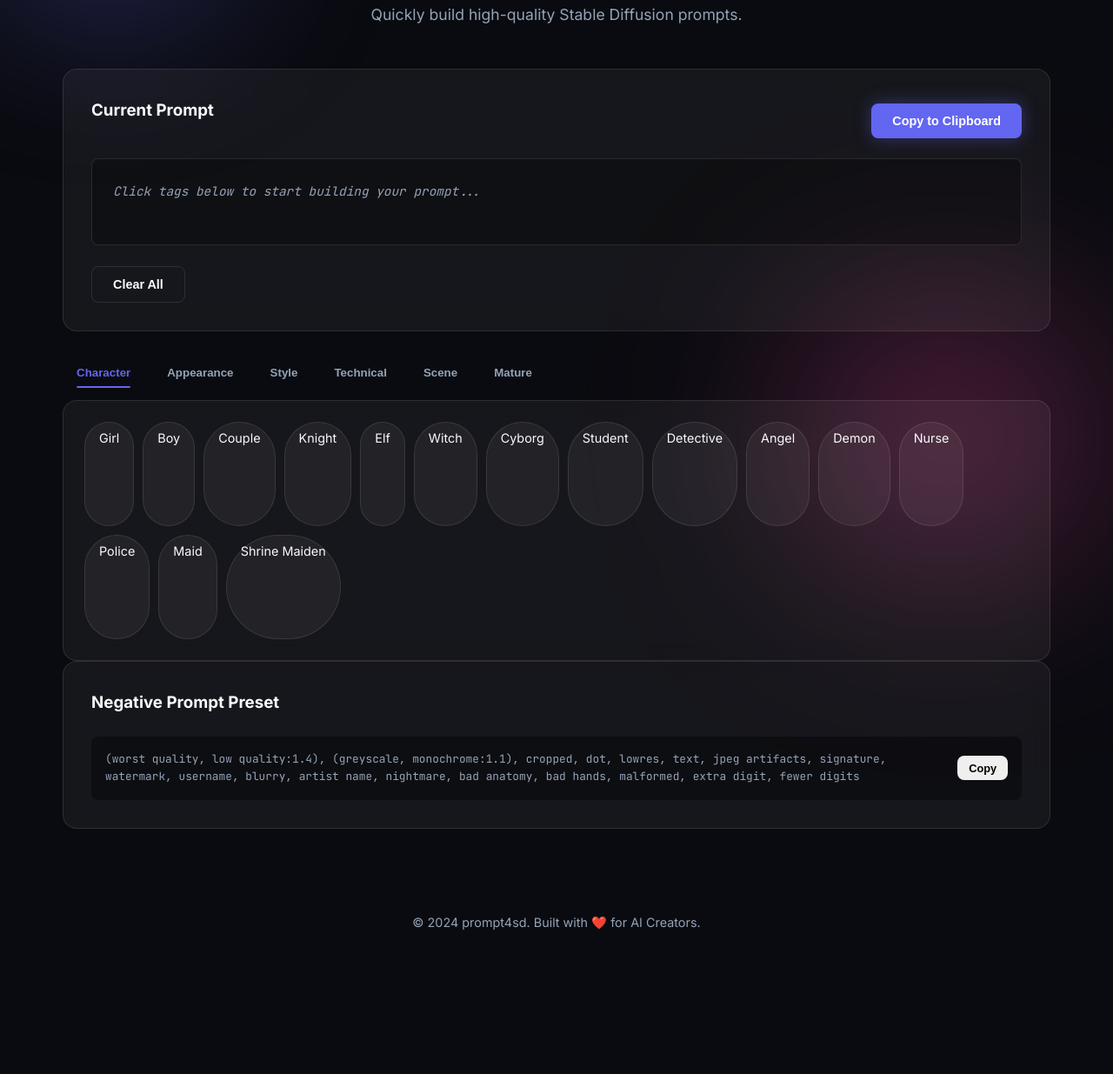
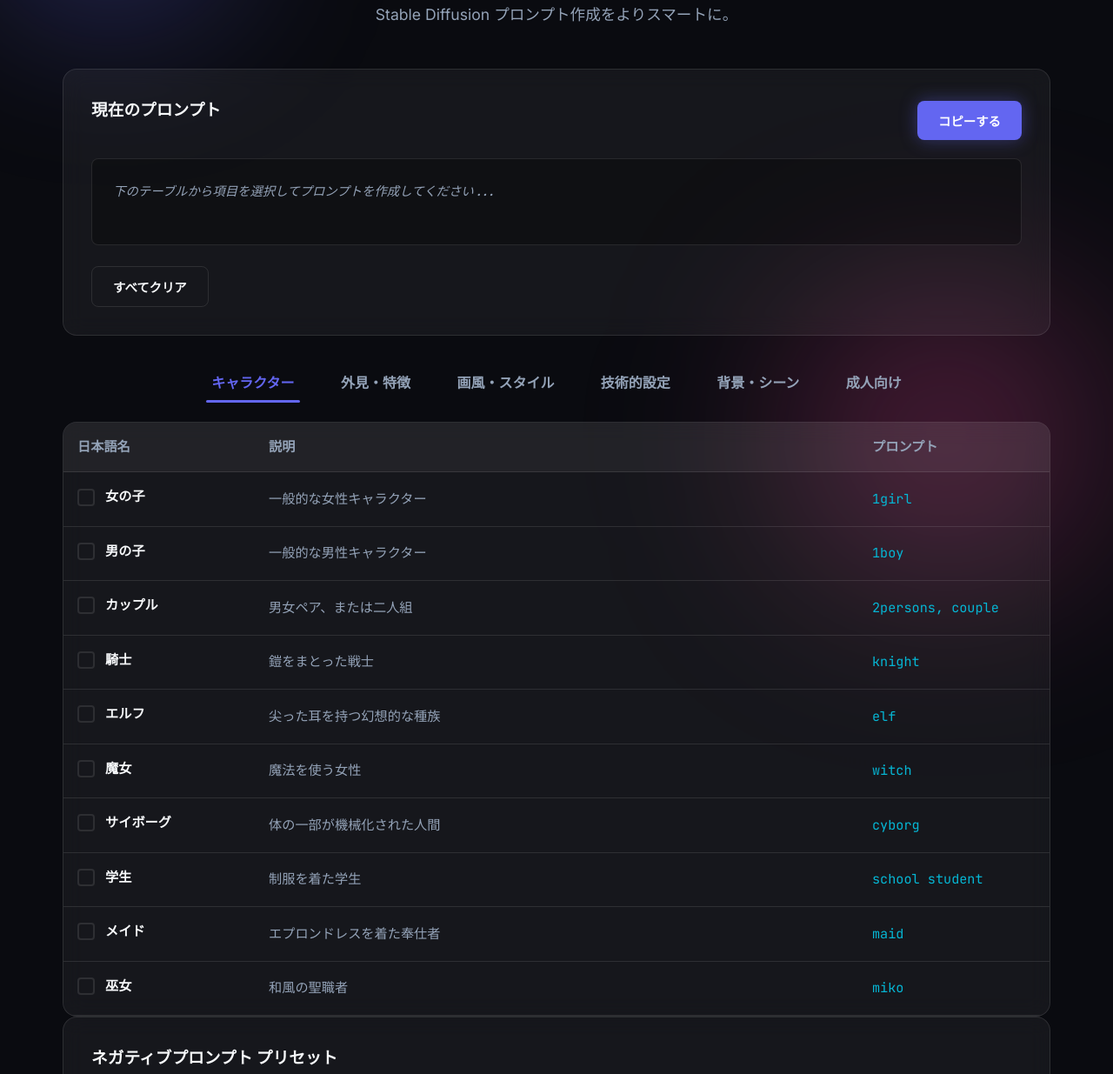
Before and after one commit to TN-KIWI/prompt4sd, a plain HTML site: page index.html in a window 1280 px wide. Shown: the part 178-1413 px from the top of the page at 87% size. Before the commit the page ends 1346 px from the top, so only its background shows below. Drawn offline with Linux system fonts and the light colour scheme.

Commit message:
日本語化など

```diff
--- a/index.css
+++ b/index.css
@@ -180,20 +180,22 @@ h3 {
 /* Category Tabs */
 .category-tabs {
     display: flex;
-    gap: 10px;
-    margin-bottom: 1rem;
+    gap: 15px;
+    margin-bottom: 1.5rem;
     flex-wrap: wrap;
+    justify-content: center;
 }
 
 .tab-btn {
     background: transparent;
     border: none;
     color: var(--text-muted);
-    padding: 0.5rem 1rem;
+    padding: 0.6rem 1.2rem;
     cursor: pointer;
     font-weight: 600;
     position: relative;
     transition: var(--transition);
+    font-size: 1rem;
 }
 
 .tab-btn.active {
@@ -204,43 +206,118 @@ h3 {
     content: '';
     position: absolute;
     bottom: -2px;
-    left: 1rem;
-    right: 1rem;
-    height: 2px;
+    left: 0.8rem;
+    right: 0.8rem;
+    height: 3px;
     background: var(--primary);
     border-radius: 2px;
 }
 
-/* Tag Container */
-#tag-container {
-    padding: 1.5rem;
-    display: flex;
-    flex-wrap: wrap;
-    gap: 10px;
-    min-height: 300px;
+/* Table Wrapper and Table */
+.scroll-wrapper {
+    overflow-x: auto;
+    margin-top: 1rem;
 }
 
-.tag {
-    background: var(--glass-bg);
-    border: 1px solid var(--border);
-    padding: 0.4rem 1rem;
-    border-radius: 100px;
+#prompt-table {
+    width: 100%;
+    border-collapse: collapse;
+    text-align: left;
+    font-size: 0.95rem;
+}
+
+#prompt-table th {
+    background: rgba(255, 255, 255, 0.05);
+    padding: 1rem;
+    color: var(--text-muted);
+    font-weight: 600;
+    border-bottom: 1px solid var(--border);
+}
+
+#prompt-table td {
+    padding: 1rem;
+    border-bottom: 1px solid var(--border);
+    vertical-align: middle;
+}
+
+#prompt-table tr:hover {
+    background: rgba(255, 255, 255, 0.02);
+}
+
+#prompt-table tr.selected {
+    background: rgba(99, 102, 241, 0.1);
+}
+
+.col-name {
+    width: 220px;
+    font-weight: 600;
+}
+
+.col-desc {
+    color: var(--text-muted);
+}
+
+.col-tag {
+    width: 220px;
+    font-family: 'JetBrains Mono', monospace;
+    color: var(--accent);
+}
+
+/* Custom Checkbox */
+.checkbox-container {
+    display: inline-flex;
+    align-items: center;
+    gap: 12px;
     cursor: pointer;
-    transition: var(--transition);
-    font-size: 0.9rem;
     user-select: none;
 }
 
-.tag:hover {
-    background: var(--primary-glow);
-    border-color: var(--primary);
-    transform: scale(1.05);
+.checkbox-container input {
+    position: absolute;
+    opacity: 0;
+    cursor: pointer;
+    height: 0;
+    width: 0;
 }
 
-.tag.selected {
-    background: var(--primary);
+.checkmark {
+    position: relative;
+    display: inline-block;
+    height: 20px;
+    width: 20px;
+    background-color: transparent;
+    border: 2px solid var(--border);
+    border-radius: 4px;
+    transition: var(--transition);
+}
+
+.checkbox-container:hover input~.checkmark {
     border-color: var(--primary);
-    color: white;
+}
+
+.checkbox-container input:checked~.checkmark {
+    background-color: var(--primary);
+    border-color: var(--primary);
+}
+
+.checkmark:after {
+    content: "";
+    position: absolute;
+    display: none;
+}
+
+.checkbox-container input:checked~.checkmark:after {
+    display: block;
+}
+
+.checkbox-container .checkmark:after {
+    left: 6px;
+    top: 2px;
+    width: 5px;
+    height: 10px;
+    border: solid white;
+    border-width: 0 2px 2px 0;
+    transform: rotate(45deg);
 }
 
 /* Negative Prompt Section */
--- a/index.html
+++ b/index.html
@@ -1,5 +1,6 @@
 <!DOCTYPE html>
 <html lang="ja">
+
 <head>
     <meta charset="UTF-8">
     <meta name="viewport" content="width=device-width, initial-scale=1.0">
@@ -8,47 +9,62 @@
     <link rel="stylesheet" href="index.css">
     <link rel="preconnect" href="https://fonts.googleapis.com">
     <link rel="preconnect" href="https://fonts.gstatic.com" crossorigin>
-    <link href="https://fonts.googleapis.com/css2?family=Inter:wght@400;600;700;800&family=JetBrains+Mono:wght@400;700&display=swap" rel="stylesheet">
+    <link
+        href="https://fonts.googleapis.com/css2?family=Inter:wght@400;600;700;800&family=JetBrains+Mono:wght@400;700&display=swap"
+        rel="stylesheet">
 </head>
+
 <body>
     <div class="container">
         <header>
             <h1 class="gradient-text">prompt4sd</h1>
-            <p class="subtitle">Quickly build high-quality Stable Diffusion prompts.</p>
+            <p class="subtitle">Stable Diffusion プロンプト作成をよりスマートに。</p>
         </header>
 
         <section id="output-section" class="glass">
             <div class="output-header">
-                <h3>Current Prompt</h3>
-                <button id="copy-btn" class="btn primary">Copy to Clipboard</button>
+                <h3>現在のプロンプト</h3>
+                <button id="copy-btn" class="btn primary">コピーする</button>
             </div>
             <div id="prompt-display" class="prompt-box">
-                <span class="placeholder">Click tags below to start building your prompt...</span>
+                <span class="placeholder">下のテーブルから項目を選択してプロンプトを作成してください...</span>
             </div>
             <div class="output-footer">
-                <button id="clear-btn" class="btn outline">Clear All</button>
+                <button id="clear-btn" class="btn outline">すべてクリア</button>
             </div>
         </section>
 
         <main id="builder-main">
             <nav class="category-tabs">
-                <button class="tab-btn active" data-category="character">Character</button>
-                <button class="tab-btn" data-category="appearance">Appearance</button>
-                <button class="tab-btn" data-category="style">Style</button>
-                <button class="tab-btn" data-category="tech">Technical</button>
-                <button class="tab-btn" data-category="scene">Scene</button>
-                <button class="tab-btn" data-category="mature">Mature</button>
+                <button class="tab-btn active" data-category="character">キャラクター</button>
+                <button class="tab-btn" data-category="appearance">外見・特徴</button>
+                <button class="tab-btn" data-category="style">画風・スタイル</button>
+                <button class="tab-btn" data-category="tech">技術的設定</button>
+                <button class="tab-btn" data-category="scene">背景・シーン</button>
+                <button class="tab-btn" data-category="mature">成人向け</button>
             </nav>
 
-            <div id="tag-container" class="glass">
-                <!-- Tags will be dynamically populated by main.js -->
+            <div id="table-wrapper" class="glass scroll-wrapper">
+                <table id="prompt-table">
+                    <thead>
+                        <tr>
+                            <th class="col-name">日本語名</th>
+                            <th class="col-desc">説明</th>
+                            <th class="col-tag">プロンプト</th>
+                        </tr>
+                    </thead>
+                    <tbody id="tag-container">
+                        <!-- main.jsによって動的に生成されます -->
+                    </tbody>
+                </table>
             </div>
         </main>
 
         <section id="settings" class="glass">
-            <h3>Negative Prompt Preset</h3>
+            <h3>ネガティブプロンプト プリセット</h3>
             <div class="negative-prompt-box">
-                <code id="negative-prompt-text">(worst quality, low quality:1.4), (greyscale, monochrome:1.1), cropped, dot, lowres, text, jpeg artifacts, signature, watermark, username, blurry, artist name, nightmare, bad anatomy, bad hands, malformed, extra digit, fewer digits</code>
+                <code
+                    id="negative-prompt-text">(worst quality, low quality:1.4), (greyscale, monochrome:1.1), cropped, dot, lowres, text, jpeg artifacts, signature, watermark, username, blurry, artist name, nightmare, bad anatomy, bad hands, malformed, extra digit, fewer digits</code>
                 <button id="copy-neg-btn" class="btn small">Copy</button>
             </div>
         </section>
@@ -60,4 +76,5 @@
 
     <script src="main.js"></script>
 </body>
+
 </html>
--- a/main.js
+++ b/main.js
@@ -1,98 +1,74 @@
 const TAG_DATA = {
     character: [
-        { label: "Girl", value: "1girl" },
-        { label: "Boy", value: "1boy" },
-        { label: "Couple", value: "2persons, couple" },
-        { label: "Knight", value: "knight" },
-        { label: "Elf", value: "elf" },
-        { label: "Witch", value: "witch" },
-        { label: "Cyborg", value: "cyborg" },
-        { label: "Student", value: "school student" },
-        { label: "Detective", value: "detective" },
-        { label: "Angel", value: "angel" },
-        { label: "Demon", value: "demon" },
-        { label: "Nurse", value: "nurse" },
-        { label: "Police", value: "police officer" },
-        { label: "Maid", value: "maid" },
-        { label: "Shrine Maiden", value: "miko" }
+        { nameJa: "女の子", desc: "一般的な女性キャラクター", value: "1girl" },
+        { nameJa: "男の子", desc: "一般的な男性キャラクター", value: "1boy" },
+        { nameJa: "カップル", desc: "男女ペア、または二人組", value: "2persons, couple" },
+        { nameJa: "騎士", desc: "鎧をまとった戦士", value: "knight" },
+        { nameJa: "エルフ", desc: "尖った耳を持つ幻想的な種族", value: "elf" },
+        { nameJa: "魔女", desc: "魔法を使う女性", value: "witch" },
+        { nameJa: "サイボーグ", desc: "体の一部が機械化された人間", value: "cyborg" },
+        { nameJa: "学生", desc: "制服を着た学生", value: "school student" },
+        { nameJa: "メイド", desc: "エプロンドレスを着た奉仕者", value: "maid" },
+        { nameJa: "巫女", desc: "和風の聖職者", value: "miko" }
     ],
     appearance: [
-        { label: "Long Hair", value: "long hair" },
-        { label: "Short Hair", value: "short hair" },
-        { label: "Twin Tails", value: "twintails" },
-        { label: "Ponytail", value: "ponytail" },
-        { label: "Bob Cut", value: "bob cut" },
-        { label: "Hime Cut", value: "hime cut" },
-        { label: "Silver Hair", value: "silver hair" },
-        { label: "Golden Hair", value: "blonde hair" },
-        { label: "Blue Eyes", value: "blue eyes" },
-        { label: "Red Eyes", value: "red eyes" },
-        { label: "Smile", value: "smiling" },
-        { label: "Smirking", value: "smirking" },
-        { label: "Blushing", value: "blushing" },
-        { label: "Pouting", value: "pouting" },
-        { label: "Large Breasts", value: "large breasts" },
-        { label: "Flat Chest", value: "flat chest" },
-        { label: "Beautiful Face", value: "beautiful face" }
+        { nameJa: "ロングヘア", desc: "長い髪の毛", value: "long hair" },
+        { nameJa: "ショートヘア", desc: "短い髪の毛", value: "short hair" },
+        { nameJa: "ツインテール", desc: "左右に結んだ髪型", value: "twintails" },
+        { nameJa: "ポニーテール", desc: "後ろで一つに結んだ髪型", value: "ponytail" },
+        { nameJa: "銀髪", desc: "神秘的な銀色の髪", value: "silver hair" },
+        { nameJa: "青い目", desc: "澄んだ青色の瞳", value: "blue eyes" },
+        { nameJa: "微笑み", desc: "優しく笑う表情", value: "smiling" },
+        { nameJa: "照れ顔", desc: "頬を赤らめた表情", value: "blushing" },
+        { nameJa: "巨乳", desc: "大きな胸の強調", value: "large breasts" },
+        { nameJa: "美少女", desc: "顔立ちの整ったキャラクター", value: "beautiful face" }
     ],
     style: [
-        { label: "Anime Style", value: "anime style" },
-        { label: "Photorealistic", value: "photorealistic" },
-        { label: "Oil Painting", value: "oil painting" },
-        { label: "Cyberpunk", value: "cyberpunk" },
-        { label: "Steampunk", value: "steampunk" },
-        { label: "Fantasy", value: "fantasy" },
-        { label: "Watercolor", value: "watercolor" },
-        { label: "Sketch", value: "sketch" },
-        { label: "Studio Ghibli", value: "studio ghibli style" },
-        { label: "Makoto Shinkai", value: "makoto shinkai style" },
-        { label: "Greg Rutkowski", value: "by greg rutkowski" },
-        { label: "Ukiyo-e", value: "ukiyo-e" },
-        { label: "Pixel Art", value: "pixel art" }
+        { nameJa: "アニメ風", desc: "日本の2Dアニメスタイル", value: "anime style" },
+        { nameJa: "実写風", desc: "写真のようなリアルな質感", value: "photorealistic" },
+        { nameJa: "油絵風", desc: "厚塗りの芸術的なスタイル", value: "oil painting" },
+        { nameJa: "サイバーパンク", desc: "ハイテクで退廃的な未来世界", value: "cyberpunk" },
+        { nameJa: "スチームパンク", desc: "蒸気機関が発達したレトロ未来", value: "steampunk" },
+        { nameJa: "ファンタジー", desc: "魔法と創造の世界", value: "fantasy" },
+        { nameJa: "水彩画風", desc: "透明感のある淡い絵画スタイル", value: "watercolor" },
+        { nameJa: "ジブリ風", desc: "スタジオジブリ作品のような雰囲気", value: "studio ghibli style" },
+        { nameJa: "新海誠風", desc: "光の描写が美しいアニメスタイル", value: "makoto shinkai style" },
+        { nameJa: "ピクセルアート", desc: "懐かしいドット絵風スタイル", value: "pixel art" }
     ],
     tech: [
-        { label: "High Res", value: "highres" },
-        { label: "8K", value: "8k wallpaper" },
-        { label: "Masterpiece", value: "masterpiece" },
-        { label: "Best Quality", value: "best quality" },
-        { label: "Cinematic Lighting", value: "cinematic lighting" },
-        { label: "Soft Lighting", value: "soft lighting" },
-        { label: "Depth of Field", value: "depth of field" },
-        { label: "Ray Tracing", value: "ray tracing" },
-        { label: "Sharp Focus", value: "sharp focus" },
-        { label: "Dynamic Angle", value: "dynamic angle" },
-        { label: "From Below", value: "from below" },
-        { label: "From Above", value: "from above" },
-        { label: "Cowboy Shot", value: "cowboy shot" },
-        { label: "Detailed Background", value: "detailed background" }
+        { nameJa: "高解像度", desc: "きめ細やかな描写", value: "highres" },
+        { nameJa: "8K解像度", desc: "極めて精細な壁紙品質", value: "8k wallpaper" },
+        { nameJa: "傑作", desc: "最高品質の出力（必須級）", value: "masterpiece" },
+        { nameJa: "最高品質", desc: "質感を向上させるタグ", value: "best quality" },
+        { nameJa: "シネマティック照明", desc: "映画のようなドラマチックな光", value: "cinematic lighting" },
+        { nameJa: "被写界深度", desc: "背景をぼかして被写体を際立たせる", value: "depth of field" },
+        { nameJa: "レイトレーシング", desc: "光の反射をリアルに描写", value: "ray tracing" },
+        { nameJa: "シャープフォーカス", desc: "ピントがはっきり合った描写", value: "sharp focus" },
+        { nameJa: "ダイナミックアングル", desc: "変化に富んだ構図", value: "dynamic angle" },
+        { nameJa: "詳細な背景", desc: "背景を描き込みを増やす", value: "detailed background" }
     ],
     scene: [
-        { label: "Forest", value: "forest" },
-        { label: "Cyber City", value: "cyberpunk city background" },
-        { label: "Beach", value: "beach" },
-        { label: "Library", value: "library" },
-        { label: "Space", value: "outer space" },
-        { label: "Classroom", value: "classroom" },
-        { label: "Sunset", value: "sunset" },
-        { label: "Rainy Day", value: "rainy day" },
-        { label: "Ruins", value: "ruins" },
-        { label: "Bedroom", value: "bedroom" },
-        { label: "Cafe", value: "cafe" },
-        { label: "Under Water", value: "underwater" }
+        { nameJa: "森", desc: "自然豊かな森林", value: "forest" },
+        { nameJa: "サイバーシティ", desc: "ネオン輝く未来都市", value: "cyberpunk city background" },
+        { nameJa: "ビーチ", desc: "海辺の風景", value: "beach" },
+        { nameJa: "図書館", desc: "本に囲まれた静かな場所", value: "library" },
+        { nameJa: "宇宙", desc: "星々が輝く外宇宙", value: "outer space" },
+        { nameJa: "教室", desc: "学校の室内", value: "classroom" },
+        { nameJa: "夕焼け", desc: "黄金色の空", value: "sunset" },
+        { nameJa: "雨の日", desc: "しっとりとした雨の風景", value: "rainy day" },
+        { nameJa: "廃墟", desc: "放置された古い建物", value: "ruins" }
     ],
     mature: [
-        { label: "Lingerie", value: "lingerie" },
-        { label: "Swimsuit", value: "swimsuit" },
-        { label: "Bikini", value: "bikini" },
-        { label: "See-through", value: "see-through" },
-        { label: "Spread Legs", value: "spread legs" },
-        { label: "Heart-shaped Pupils", value: "heart-shaped pupils" },
-        { label: "Ahegao", value: "ahegao" },
-        { label: "Naked", value: "naked" },
-        { label: "Oppai", value: "large breasts" }
+        { nameJa: "ランジェリー", desc: "下着姿", value: "lingerie" },
+        { nameJa: "水着", desc: "全身の水着", value: "swimsuit" },
+        { nameJa: "ビキニ", desc: "セパレートの水着", value: "bikini" },
+        { nameJa: "透け感", desc: "服が透けて見える描写", value: "see-through" },
+        { nameJa: "開脚", desc: "足を開いたポーズ", value: "spread legs" },
+        { nameJa: "ハート目", desc: "瞳がハート形に", value: "heart-shaped pupils" },
+        { nameJa: "アヘ顔", desc: "快楽に溺れた表情", value: "ahegao" },
+        { nameJa: "全裸", desc: "何も着ていない状態", value: "naked" }
     ]
 };
-
 
 let selectedTags = new Set();
 let currentCategory = 'character';
@@ -107,36 +83,73 @@ const negPromptText = document.getElementById('negative-prompt-text');
 
 // Initialize
 function init() {
-    renderTags(currentCategory);
+    renderRows(currentCategory);
     setupEventListeners();
 }
 
-function renderTags(category) {
+function renderRows(category) {
     tagContainer.innerHTML = '';
     const tags = TAG_DATA[category];
 
     tags.forEach(tag => {
-        const tagEl = document.createElement('div');
-        tagEl.className = 'tag' + (selectedTags.has(tag.value) ? ' selected' : '');
-        tagEl.textContent = tag.label;
-        tagEl.onclick = () => toggleTag(tag.value);
-        tagContainer.appendChild(tagEl);
+        const tr = document.createElement('tr');
+        if (selectedTags.has(tag.value)) tr.classList.add('selected');
+
+        const isChecked = selectedTags.has(tag.value) ? 'checked' : '';
+
+        tr.innerHTML = `
+            <td class="col-name">
+                <label class="checkbox-container">
+                    <input type="checkbox" data-value="${tag.value}" ${isChecked}>
+                    <span class="checkmark"></span>
+                    ${tag.nameJa}
+                </label>
+            </td>
+            <td class="col-desc">${tag.desc}</td>
+            <td class="col-tag">${tag.value}</td>
+        `;
+
+        // 行全体をクリックしても切り替えられるようにする (チェックボックス以外)
+        tr.onclick = (e) => {
+            if (e.target.tagName !== 'INPUT' && e.target.tagName !== 'LABEL' && e.target.className !== 'checkmark') {
+                const checkbox = tr.querySelector('input');
+                checkbox.checked = !checkbox.checked;
+                toggleTag(tag.value, checkbox.checked);
+            }
+        };
+
+        // チェックボックス自体の変更イベント
+        const checkbox = tr.querySelector('input');
+        checkbox.onchange = (e) => {
+            toggleTag(tag.value, e.target.checked);
+        };
+
+        tagContainer.appendChild(tr);
     });
 }
 
-function toggleTag(value) {
-    if (selectedTags.has(value)) {
+function toggleTag(value, isChecked) {
+    if (isChecked) {
+        selectedTags.add(value);
+    } else {
         selectedTags.delete(value);
-    } else {
-        selectedTags.add(value);
     }
     updatePrompt();
-    renderTags(currentCategory);
+
+    // 現在表示されているカテゴリの行だけスタイルを更新
+    const rows = tagContainer.querySelectorAll('tr');
+    rows.forEach(row => {
+        const cb = row.querySelector('input');
+        if (cb.dataset.value === value) {
+            if (isChecked) row.classList.add('selected');
+            else row.classList.remove('selected');
+        }
+    });
 }
 
 function updatePrompt() {
     if (selectedTags.size === 0) {
-        promptDisplay.innerHTML = '<span class="placeholder">Click tags below to start building your prompt...</span>';
+        promptDisplay.innerHTML = '<span class="placeholder">下のテーブルから項目を選択してプロンプトを作成してください...</span>';
         return;
     }
 
@@ -145,23 +158,23 @@ function updatePrompt() {
 }
 
 function setupEventListeners() {
-    // Tabs
+    // タブ切り替え
     tabBtns.forEach(btn => {
         btn.onclick = () => {
             tabBtns.forEach(b => b.classList.remove('active'));
             btn.classList.add('active');
             currentCategory = btn.dataset.category;
-            renderTags(currentCategory);
+            renderRows(currentCategory);
         };
     });
 
-    // Copy Prompt
+    // プロンプトコピー
     copyBtn.onclick = () => {
         const text = promptDisplay.textContent;
-        if (selectedTags.size > 0) {
+        if (selectedTags.size > 0 && !text.includes('下のテーブルから')) {
             navigator.clipboard.writeText(text).then(() => {
                 const originalText = copyBtn.textContent;
-                copyBtn.textContent = 'Copied!';
+                copyBtn.textContent = 'コピー完了！';
                 copyBtn.classList.add('success');
                 setTimeout(() => {
                     copyBtn.textContent = originalText;
@@ -171,17 +184,17 @@ function setupEventListeners() {
         }
     };
 
-    // Clear All
+    // すべてクリア
     clearBtn.onclick = () => {
         selectedTags.clear();
         updatePrompt();
-        renderTags(currentCategory);
+        renderRows(currentCategory);
     };
 
-    // Copy Negative Prompt
+    // ネガティブプロンプトコピー
     copyNegBtn.onclick = () => {
         navigator.clipboard.writeText(negPromptText.textContent).then(() => {
-            copyNegBtn.textContent = 'Copied!';
+            copyNegBtn.textContent = 'コピー完了！';
             setTimeout(() => {
                 copyNegBtn.textContent = 'Copy';
             }, 2000);
```
